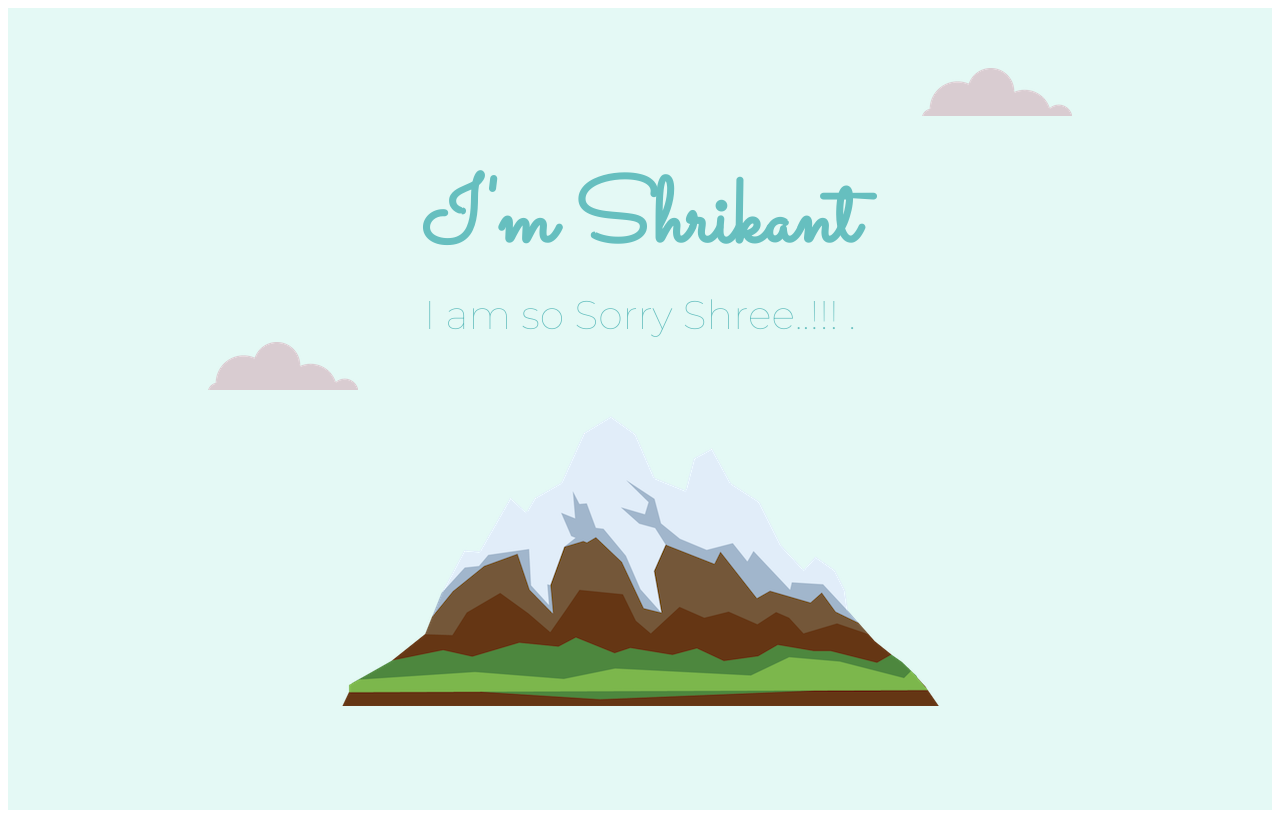
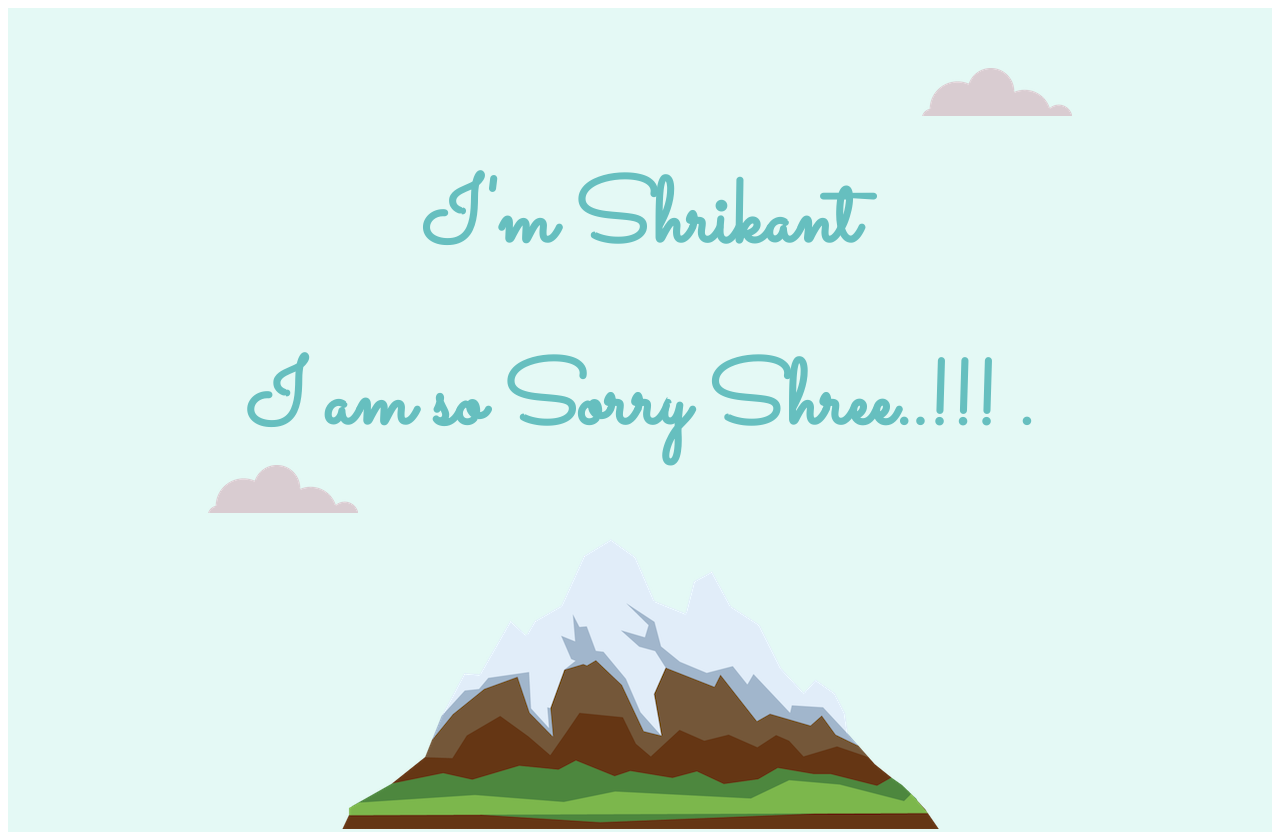
Before and after one commit to shri2110k/pesonal-site-html-and-css, a plain HTML site: page index.html in a window 1280 px wide. Shown: the top 832 px of the page. Drawn offline with Linux system fonts and the light colour scheme.

Commit message:
Update index.html

```diff
--- a/index.html
+++ b/index.html
@@ -16,7 +16,7 @@
   <div class="top-container">
     <img class="top-cloud" src="cloud.png" alt="cloud-img" />
     <h1>I'm Shrikant</h1>
-    <h2>I am so Sorry Shree..!!! .</h2>
+    <h1>I am so Sorry Shree..!!! .</h1>
     <img class="bottom-cloud" src="cloud.png" alt="cloud-img" />
     <img src="mountain.png" alt="mountain-img" />
   </div>
```
